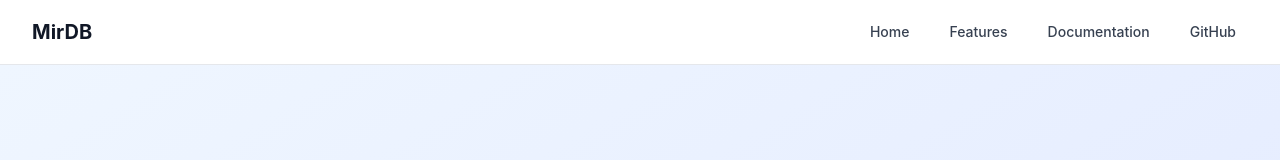
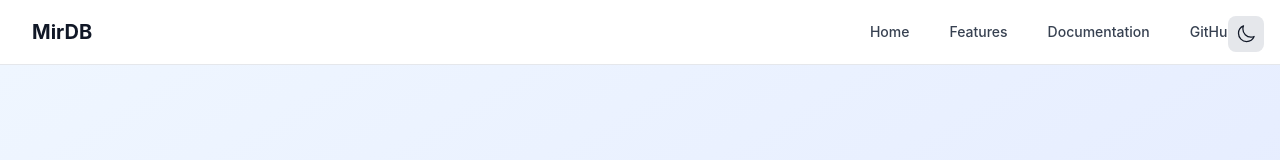
Before and after one commit to yetone/mirdb, a React (Vite) app in the folder homepage/: page / in a window 1280 px wide. Shown: the top 160 px of the page. Built offline with nearby package versions, Linux system fonts and the light colour scheme.

Commit message:
feat(theme): integrate ThemeToggle into main App
Add ThemeToggle component to App.tsx with fixed positioning for
visibility. This enables users to toggle between dark and light
themes from any page location.

```diff
--- a/homepage/src/App.tsx
+++ b/homepage/src/App.tsx
@@ -2,12 +2,17 @@ import { ThemeProvider } from './context/ThemeContext';
 import { Navbar } from './components/layout/Navbar';
 import { Footer } from './components/layout/Footer';
 import { Hero } from './components/sections/Hero';
+import { ThemeToggle } from './components/common/ThemeToggle';
 
 function App() {
   return (
     <ThemeProvider>
       <div className="min-h-screen flex flex-col">
         <Navbar />
+        {/* Theme toggle - positioned at top right for demo visibility */}
+        <div className="fixed top-4 right-4 z-50">
+          <ThemeToggle />
+        </div>
         <main className="flex-grow">
           <section id="home">
             <Hero />
```
